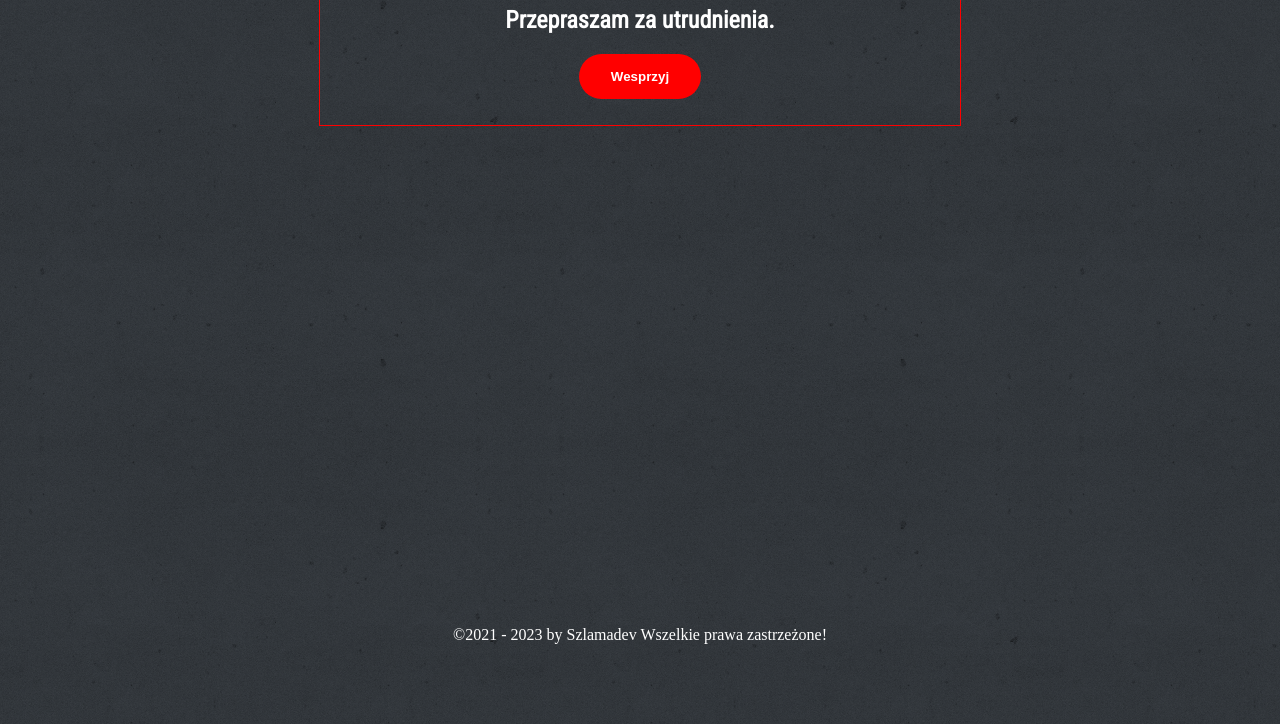
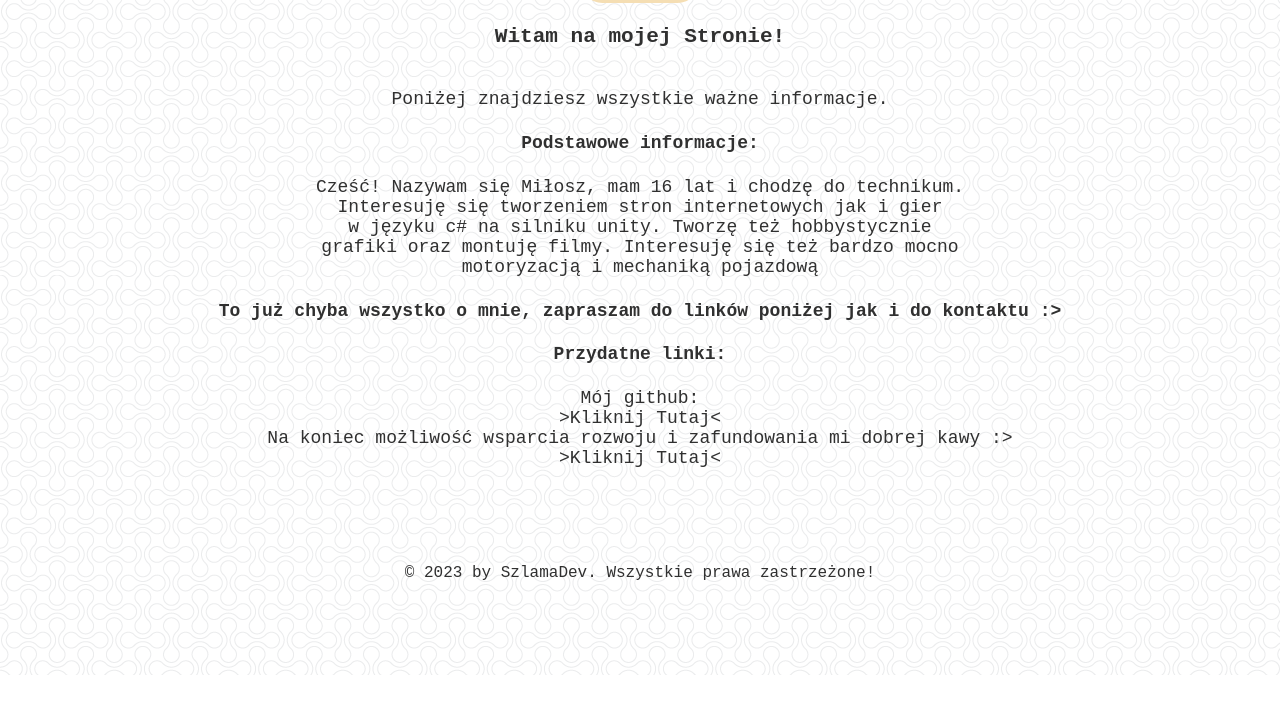
Before and after one commit to MaselniczeQ/Strona-www, a plain HTML site: page index.html in a window 1280 px wide. Shown: the part 156-880 px from the top of the page. After the commit the page ends 831 px from the top, so only its background shows below. Drawn offline with Linux system fonts and the light colour scheme; a web font is replaced by a local one.

Commit message:
Podmianka strony

```diff
--- /dev/null
+++ b/CSS/contact.css
@@ -0,0 +1,55 @@
+@import url('https://fonts.googleapis.com/css2?family=Chivo+Mono:wght@700&display=swap');
+html, body{
+    background-image: url(../IMG/background.png);
+    padding: 0;
+    margin: 0;
+}
+#banner{
+    text-align: center;
+    color: black;
+    font-size: 23px;
+    font-family: 'Chivo Mono', monospace;
+    color: #303030;
+}
+#container{
+
+	position:relative;
+}
+article, header{
+    font-size:  18px;
+    text-align: center;
+    font-family: 'Chivo Mono', monospace;
+    color: #303030;
+}
+.guzik a{
+    text-decoration: none;
+    color: #fff;
+}
+#content{
+    min-height:90vh;
+}
+.guzik button{
+    background-color: wheat;
+    font-family: 'Chivo Mono', monospace;
+    color: #303030;
+    text-decoration: none;
+    border: 2px solid transparent;
+    font-weight: bold;
+    padding: 13px 30px;
+    border-radius: 30px;
+    transition: 1s;
+}
+.guzik button:hover{
+    background-color: transparent;
+    color: #303030;
+    border: 2px solid #303030;
+}
+footer{
+    position:absolute;
+    bottom:0;
+    height: 10vh;
+    width:100%;
+    color: #303030;
+    font-family: 'Chivo Mono', monospace;
+    text-align: center;
+}
--- /dev/null
+++ b/CSS/index.css
@@ -0,0 +1,64 @@
+@import url('https://fonts.googleapis.com/css2?family=Chivo+Mono:wght@700&display=swap');
+html, body{
+    background-image: url(../IMG/background.png);
+    padding: 0;
+    margin: 0;
+    height: 100%;
+}
+#banner{
+    text-align: center;
+    color: black;
+    font-size: 23px;
+    font-family: 'Chivo Mono', monospace;
+    color: #303030;
+}
+#container{
+
+	position:relative;
+}
+article, header{
+    font-size:  18px;
+    text-align: center;
+    font-family: 'Chivo Mono', monospace;
+    color: #303030;
+}
+.guzik a{
+    text-decoration: none;
+    color: #fff;
+}
+#content{
+    min-height:100vh;
+}
+.guzik button{
+    background-color: wheat;
+    font-family: 'Chivo Mono', monospace;
+    color: #303030;
+    text-decoration: none;
+    border: 2px solid transparent;
+    font-weight: bold;
+    padding: 13px 30px;
+    border-radius: 30px;
+    transition: 1s;
+}
+.guzik button:hover{
+    background-color: transparent;
+    color: #303030;
+    border: 2px solid #303030;
+}
+footer{
+    position:absolute;
+    bottom:0;
+    height: 10vh;
+    width:100%;
+    color: #303030;
+    font-family: 'Chivo Mono', monospace;
+    text-align: center;
+}
+article a{
+    text-decoration: none;
+    color: #303030;
+}
+article a:hover{
+    text-decoration: underline;
+    color: blue;
+}
--- a/downloadsstyle.css
+++ /dev/null
@@ -1,49 +0,0 @@
-@import url('https://fonts.googleapis.com/css2?family=Roboto+Condensed&display=swap');
-html, body{
-    background-image: url('concrete_wall.png');
-    margin:0;
-    padding:0;
-    height:100%;
-}
-.footer{
-    color: #ffffff;
-}
-.footer a{
-    text-decoration: none;
-    color: #ffffff;
-}
-.footer a:hover{
-    text-decoration: underline;
-    color: #8300fd;
-}
-.container {
-    color: #ffffff;
-    min-height:100%;
-    position:relative;
-}
-.footer {
-    position:absolute;
-    bottom:0;
-    width:100%;
-}
-.okno{
-    height: 140px;
-    width: 640px;
-    margin: auto;
-    margin-top: 80px;
-    border-width: 1px;
-    font-family: 'Roboto Condensed', sans-serif;
-    border-style: solid;
-    border-color: red;
-}
-.okno h1{
-    text-align: center;
-}
-.okno a{
-    text-decoration: none;
-    color: #ffffff;
-}
-.okno a:hover{
-    text-decoration: underline;
-    color: #8300fd;
-}
--- a/index.html
+++ b/index.html
@@ -1,29 +1,60 @@
 <!DOCTYPE html>
-
 <html lang="pl">
 <head>
-        <meta charset="utf-8" />
-        <meta name="description" content="Tworzę proste strony internetowe oraz sklepy w systemie prestashop.">
-        <title>SzlamaDev</title>
-        <meta name="keywords" content="webdeveloper, frontend, backend, html, css, php, html5, css3, php7, szlama, MaselniczeQ, developer, wordpress, sklep"/>
-        <meta http-equiv="x-va-compatibile" content="ie-edge, chrome=1"/>
-        <meta name="author" content="Szlamadev"/>
-        <link rel="stylesheet" href="indexstyle.css"/>
-        <link rel="shortcut icon" href="favicon.ico">
+    <meta charset="UTF-8">
+    <meta http-equiv="X-UA-Compatible" content="IE=edge">
+    <meta name="viewport" content="width=device-width, initial-scale=1.0">
+    <meta name="description" content="Proste CV początkującego programisty. Podstrona - Informacje kontaktowe">
+    <meta name="keywords" content="Kontakt, SzlamaDev, Developer, Programista, Webmaster, C++, C#, CSS, Wordpress, Prestashop, html">
+    <meta name="author" content="SzlamaDev">
+    <title>SzlamaDev - Kontakt</title>
+
+    <link rel="stylesheet" href="CSS/index.css">
     <link rel="preconnect" href="https://fonts.googleapis.com">
     <link rel="preconnect" href="https://fonts.gstatic.com" crossorigin>
-        <link href="https://fonts.googleapis.com/css2?family=Roboto+Condensed&display=swap" rel="stylesheet">
+    <link href="https://fonts.googleapis.com/css2?family=Chivo+Mono:wght@700&display=swap" rel="stylesheet">
 </head>
 <body>
-        <div class="container">
-            <center><div class="okno">
-                <h1>Strona w trakcie rozbudowy.</h1>
-                <h2>Przepraszam za utrudnienia.</h2>
+    <div id="banner">
+        <div id="logo">
+            <h1>SzlamaDev</h1>
+        </div>
+        <div id="navigation">
+            <nav>
                 <div class="guzik">
-                        <a href="paypal.me/szlamadev"><button type="button">Wesprzyj</button></a>
+                    <a href="Contact.html"><button type="button">Kontakt</button></a>
                 </div>
-            </div></center>
+            </nav>
         </div>
-        <div class="footer"><center>&copy;2021 - 2023 by <a href="szlamadev.pl">Szlamadev</a> Wszelkie prawa zastrzeżone!</center></div>
+    </div>
+    <div id="container">
+        <div id="articles">
+            <header>
+                <h3>Witam na mojej Stronie!</h3><br />
+                Poniżej znajdziesz wszystkie ważne informacje.
+            </header>
+            <article>
+                <h4>Podstawowe informacje:</h4>
+                Cześć! Nazywam się Miłosz, mam 16 lat i chodzę do technikum.<br />
+                Interesuję się tworzeniem stron internetowych jak i gier<br />
+                w języku c# na silniku unity. Tworzę też hobbystycznie<br />
+                grafiki oraz montuję filmy. Interesuję się też bardzo mocno<br />
+                motoryzacją i mechaniką pojazdową<br />
+                <h4>To już chyba wszystko o mnie, zapraszam do linków poniżej jak i do kontaktu :></h4>
+            </article>
+            <article>
+                <h4>Przydatne linki:</h4>
+               Mój github:<br />
+               <a href="https://github.com/SzlamaDev">>Kliknij Tutaj<</a><br />
+               Na koniec możliwość wsparcia rozwoju i zafundowania mi dobrej kawy :><br />
+               <a href="https://paypal.me/szlamadev">>Kliknij Tutaj<</a><br />
+            </article>
+        </div>
+    </div>
+    <div id="stopka">
+        <footer>
+            &copy; 2023 by SzlamaDev. Wszystkie prawa zastrzeżone!
+        </footer>
+    </div>
 </body>
 </html>
--- a/indexstyle.css
+++ /dev/null
@@ -1,57 +0,0 @@
-@import url('https://fonts.googleapis.com/css2?family=Roboto+Condensed&display=swap');
-html, body{
-    background-image: url('concrete_wall.png');
-    margin:0;
-    padding:0;
-    height:100%;
-}
-.footer{
-    color: #ffffff;
-}
-.footer a{
-    text-decoration: none;
-    color: #ffffff;
-}
-.footer a:hover{
-    text-decoration: underline;
-    color: #8300fd;
-}
-.container {
-    color: #ffffff;
-    min-height:100%;
-    position:relative;
-}
-.footer {
-    position:absolute;
-    bottom:0;
-    width:100%;
-}
-.okno{
-    height: 200px;
-    width: 640px;
-    margin-top: 80px;
-    border-width: 1px;
-    font-family: 'Roboto Condensed', sans-serif;
-    border-style: solid;
-    border-color: red;
-    text-align: center;
-}
-.guzik a{
-    text-decoration: none;
-    color: #fff;
-}
-.guzik button{
-    background-color: red;
-    color: white;
-    text-decoration: none;
-    border: 2px solid transparent;
-    font-weight: bold;
-    padding: 13px 30px;
-    border-radius: 30px;
-    transition: 1s;
-}
-.guzik button:hover{
-    background-color: transparent;
-    color: white;
-    border: 2px solid white;
-}
--- a/usefullinksstyle.css
+++ /dev/null
@@ -1,49 +0,0 @@
-@import url('https://fonts.googleapis.com/css2?family=Roboto+Condensed&display=swap');
-html, body{
-    background-image: url('concrete_wall.png');
-    margin:0;
-    padding:0;
-    height:100%;
-}
-.footer{
-    color: #ffffff;
-}
-.footer a{
-    text-decoration: none;
-    color: #ffffff;
-}
-.footer a:hover{
-    text-decoration: underline;
-    color: #8300fd;
-}
-.container {
-    color: #ffffff;
-    min-height:100%;
-    position:relative;
-}
-.footer {
-    position:absolute;
-    bottom:0;
-    width:100%;
-}
-.okno{
-    height: 140px;
-    width: 640px;
-    margin: auto;
-    margin-top: 80px;
-    border-width: 1px;
-    font-family: 'Roboto Condensed', sans-serif;
-    border-style: solid;
-    border-color: red;
-}
-.okno h1{
-    text-align: center;
-}
-.okno a{
-    text-decoration: none;
-    color: #ffffff;
-}
-.okno a:hover{
-    text-decoration: underline;
-    color: #8300fd;
-}
```
Also changed, not shown: Contact.html (added, +54 -0 lines), artykuly.html (deleted, +0 -28 lines), downloads.html (deleted, +0 -28 lines), grafika.html (deleted, +0 -27 lines), IMG/background.png (added), concrete_wall.png (deleted), favicon.ico (deleted), 1 other file. Lines whose indentation alone changed are shown as unchanged.
